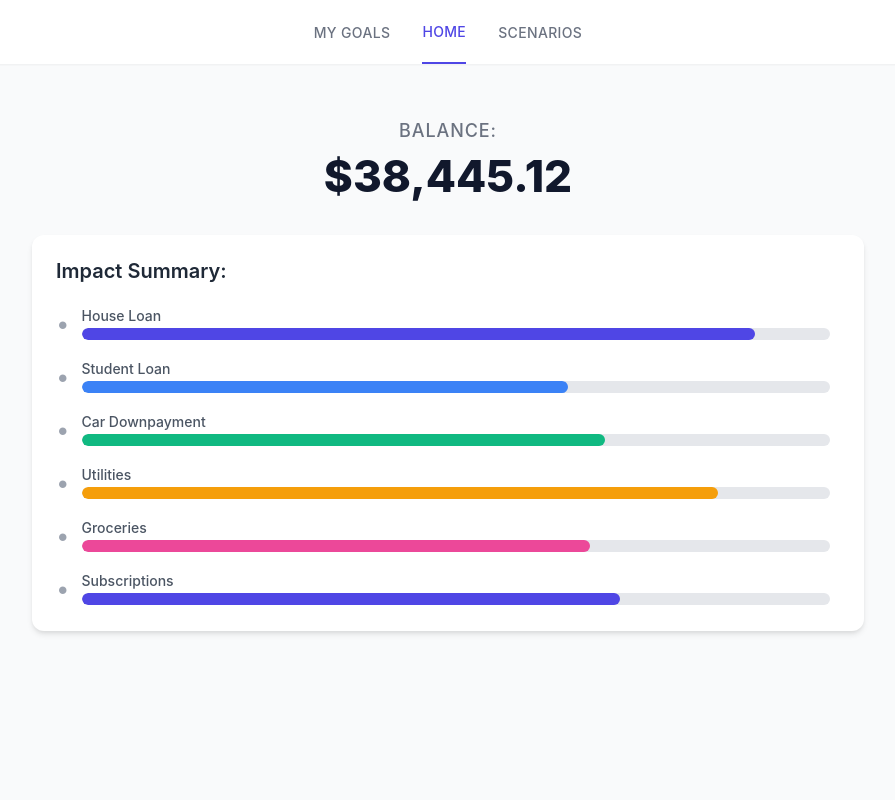
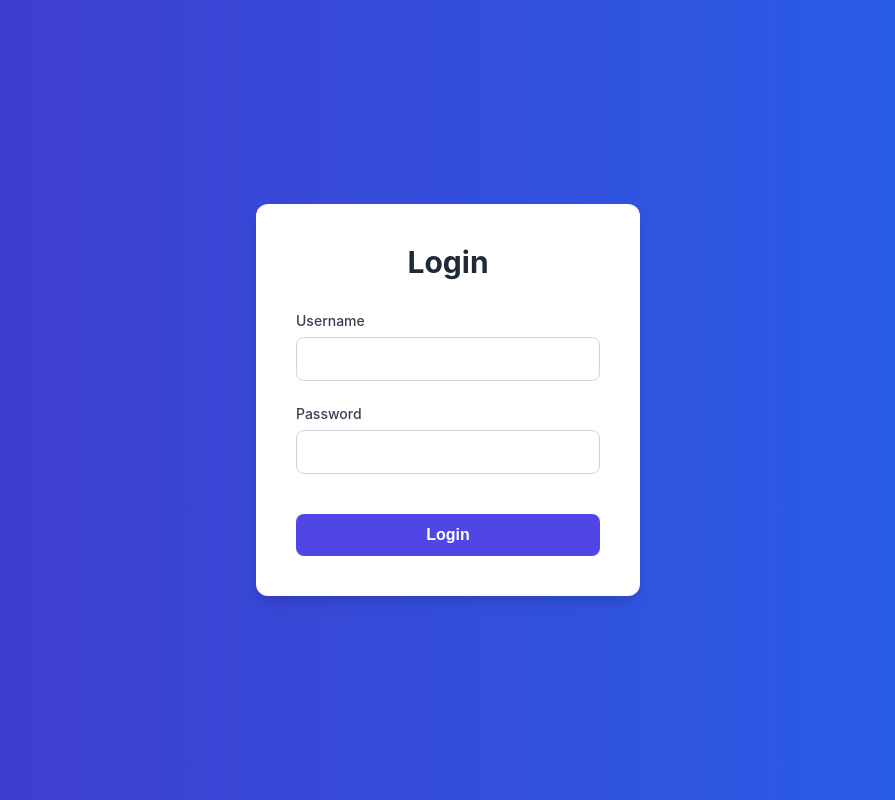
Before and after one commit to Look-Its-Sky/hci_dp3, a React (Create React App) app: page /login in a window 1280 px wide. Shown: the whole page, without its empty margins (192-1087 px from the left). Built offline with nearby package versions, Linux system fonts and the light colour scheme.

Commit message:
added login page

```diff
--- a/package.json
+++ b/package.json
@@ -16,6 +16,7 @@
     "@types/react-dom": "^19.0.0",
     "react": "^19.2.0",
     "react-dom": "^19.2.0",
+    "react-router-dom": "^7.9.6",
     "react-scripts": "^5.0.0",
     "serve": "^14.2.5",
     "typescript": "^4.4.2",
@@ -50,5 +51,10 @@
     "autoprefixer": "^10.4.21",
     "postcss": "^8.5.6",
     "tailwindcss": "^4.1.15"
+  },
+  "jest": {
+    "moduleNameMapper": {
+      "react-router-dom": "react-router-dom"
+    }
   }
 }
--- a/src/App.tsx
+++ b/src/App.tsx
@@ -1,27 +1,41 @@
 import React, { useState, FC } from 'react';
+import { Routes, Route, Navigate, useLocation } from 'react-router-dom';
 import type { PageName } from './types';
 import Header from './components/Header';
 import HomePage from './pages/HomePage';
 import MyGoalsPage from './pages/MyGoalsPage';
 import ScenariosPage from './pages/ScenariosPage';
+import LoginPage from './pages/LoginPage';
+import { useAuth } from './contexts/AuthContext';
 
-// --- Main Application Component ---
-/**
- * This is the main "App" component.
- * It controls which page is currently visible.
- */
 const App: FC = () => {
-  // 'HOME' or 'MY GOALS' or 'SCENARIOS'
-  const [currentPage, setCurrentPage] = useState<PageName>('HOME'); // Changed default to show the new page
+  const { isAuthenticated } = useAuth();
+  const location = useLocation();
+
+  return (
+    <Routes>
+      <Route path="/login" element={<LoginPage />} />
+      <Route
+        path="/*"
+        element={
+          isAuthenticated ? (
+            <MainLayout />
+          ) : (
+            <Navigate to="/login" state={{ from: location }} replace />
+          )
+        }
+      />
+    </Routes>
+  );
+};
+
+const MainLayout: FC = () => {
+  const [currentPage, setCurrentPage] = useState<PageName>('HOME');
 
   const handleNavigate = (page: PageName) => {
     setCurrentPage(page);
   };
 
-  /**
-   * This function renders the correct page based on the
-   * currentPage state.
-   */
   const renderCurrentPage = () => {
     switch (currentPage) {
       case 'HOME':
@@ -38,15 +52,13 @@ const App: FC = () => {
   return (
     <div className="app-container">
       <Header activeLink={currentPage} onNavigate={handleNavigate} />
-
       <main className="app-main">
-        {/* Add a key to the wrapping div to re-trigger the animation on page change */}
         <div key={currentPage} className="page-fade-in">
-          {renderCurrentPage()} {/* Renders the active page */}
+          {renderCurrentPage()}
         </div>
       </main>
     </div>
   );
-}
+};
 
 export default App;
--- /dev/null
+++ b/src/contexts/AuthContext.tsx
@@ -0,0 +1,37 @@
+import React, { createContext, useContext, useState, ReactNode } from 'react';
+
+interface AuthContextType {
+  isAuthenticated: boolean;
+  login: () => void;
+  logout: () => void;
+}
+
+const AuthContext = createContext<AuthContextType | undefined>(undefined);
+
+export const AuthProvider = ({ children }: { children: ReactNode }) => {
+  const [isAuthenticated, setIsAuthenticated] = useState(false);
+
+  const login = () => {
+    // In a real app, you'd handle token verification here
+    setIsAuthenticated(true);
+  };
+
+  const logout = () => {
+    // Clear token from storage
+    setIsAuthenticated(false);
+  };
+
+  return (
+    <AuthContext.Provider value={{ isAuthenticated, login, logout }}>
+      {children}
+    </AuthContext.Provider>
+  );
+};
+
+export const useAuth = () => {
+  const context = useContext(AuthContext);
+  if (context === undefined) {
+    throw new Error('useAuth must be used within an AuthProvider');
+  }
+  return context;
+};
--- a/src/index.tsx
+++ b/src/index.tsx
@@ -1,17 +1,23 @@
 import React from 'react';
 import ReactDOM from 'react-dom/client';
+import { BrowserRouter } from 'react-router-dom';
 import './index.css';
 import './styles/variables.css';
 import './styles/global.css';
 import App from './App';
 import reportWebVitals from './reportWebVitals';
+import { AuthProvider } from './contexts/AuthContext';
 
 const root = ReactDOM.createRoot(
   document.getElementById('root') as HTMLElement
 );
 root.render(
   <React.StrictMode>
-    <App />
+    <BrowserRouter>
+      <AuthProvider>
+        <App />
+      </AuthProvider>
+    </BrowserRouter>
   </React.StrictMode>
 );
 
--- /dev/null
+++ b/src/pages/LoginPage.tsx
@@ -0,0 +1,60 @@
+import React, { useState } from 'react';
+import { useNavigate, useLocation } from 'react-router-dom';
+import { useAuth } from '../contexts/AuthContext';
+
+const LoginPage = () => {
+  const [username, setUsername] = useState('');
+  const [password, setPassword] = useState('');
+  const [error, setError] = useState('');
+  const navigate = useNavigate();
+  const location = useLocation();
+  const { login } = useAuth();
+
+  const from = location.state?.from?.pathname || '/';
+
+  const handleLogin = (e: React.FormEvent) => {
+    e.preventDefault();
+    if (username === 'admin' && password === 'admin') {
+      login();
+      navigate(from, { replace: true });
+    } else {
+      setError('Invalid username or password');
+    }
+  };
+
+  return (
+    <div className="login-container">
+      <div className="login-panel">
+        <h2>Login</h2>
+        <form onSubmit={handleLogin} className="login-form">
+          {error && <p className="login-error">{error}</p>}
+          <div className="form-group">
+            <label htmlFor="username">Username</label>
+            <input
+              type="text"
+              id="username"
+              value={username}
+              onChange={(e) => setUsername(e.target.value)}
+              required
+            />
+          </div>
+          <div className="form-group">
+            <label htmlFor="password">Password</label>
+            <input
+              type="password"
+              id="password"
+              value={password}
+              onChange={(e) => setPassword(e.target.value)}
+              required
+            />
+          </div>
+          <button type="submit" className="login-button">
+            Login
+          </button>
+        </form>
+      </div>
+    </div>
+  );
+};
+
+export default LoginPage;
--- a/src/styles/global.css
+++ b/src/styles/global.css
@@ -625,3 +625,75 @@ body {
 .mt-4 {
   margin-top: 1rem; /* 16px */
 }
+
+/* --- Login Page --- */
+.login-container {
+  display: flex;
+  align-items: center;
+  justify-content: center;
+  min-height: 100vh;
+  background-image: linear-gradient(to right, var(--indigo-700), var(--blue-600));
+  color: var(--white);
+}
+.login-panel {
+  background-color: var(--white);
+  padding: 2.5rem;
+  border-radius: 0.75rem;
+  box-shadow: 0 10px 15px -3px rgba(0, 0, 0, 0.1), 0 4px 6px -2px rgba(0, 0, 0, 0.05);
+  width: 100%;
+  max-width: 24rem; /* 384px */
+}
+.login-panel h2 {
+  font-size: 1.875rem; /* 30px */
+  font-weight: 700;
+  color: var(--gray-800);
+  text-align: center;
+  margin: 0 0 2rem 0;
+}
+.login-form .form-group {
+  margin-bottom: 1.5rem; /* 24px */
+}
+.login-form label {
+  display: block;
+  font-size: 0.875rem;
+  font-weight: 500;
+  color: var(--gray-700);
+  margin-bottom: 0.5rem; /* 8px */
+}
+.login-form input {
+  width: 100%;
+  padding: 0.75rem 1rem;
+  border: 1px solid var(--gray-300);
+  border-radius: 0.5rem;
+  font-size: 1rem;
+}
+.login-form input:focus {
+  outline: 2px solid transparent;
+  outline-offset: 2px;
+  border-color: var(--indigo-500);
+  box-shadow: 0 0 0 2px var(--indigo-500);
+}
+.login-button {
+  width: 100%;
+  padding: 0.75rem 1rem;
+  font-size: 1rem;
+  font-weight: 600;
+  color: var(--white);
+  background-color: var(--indigo-600);
+  border: none;
+  border-radius: 0.5rem;
+  cursor: pointer;
+  margin-top: 1rem;
+  transition: background-color 0.3s;
+}
+.login-button:hover {
+  background-color: var(--indigo-700);
+}
+.login-error {
+  color: var(--red-600);
+  background-color: var(--red-100);
+  padding: 0.75rem 1rem;
+  border-radius: 0.5rem;
+  text-align: center;
+  margin-bottom: 1.5rem;
+}
```
Also changed, not shown: 2 other files (tests, documents, lock files or other folders).
